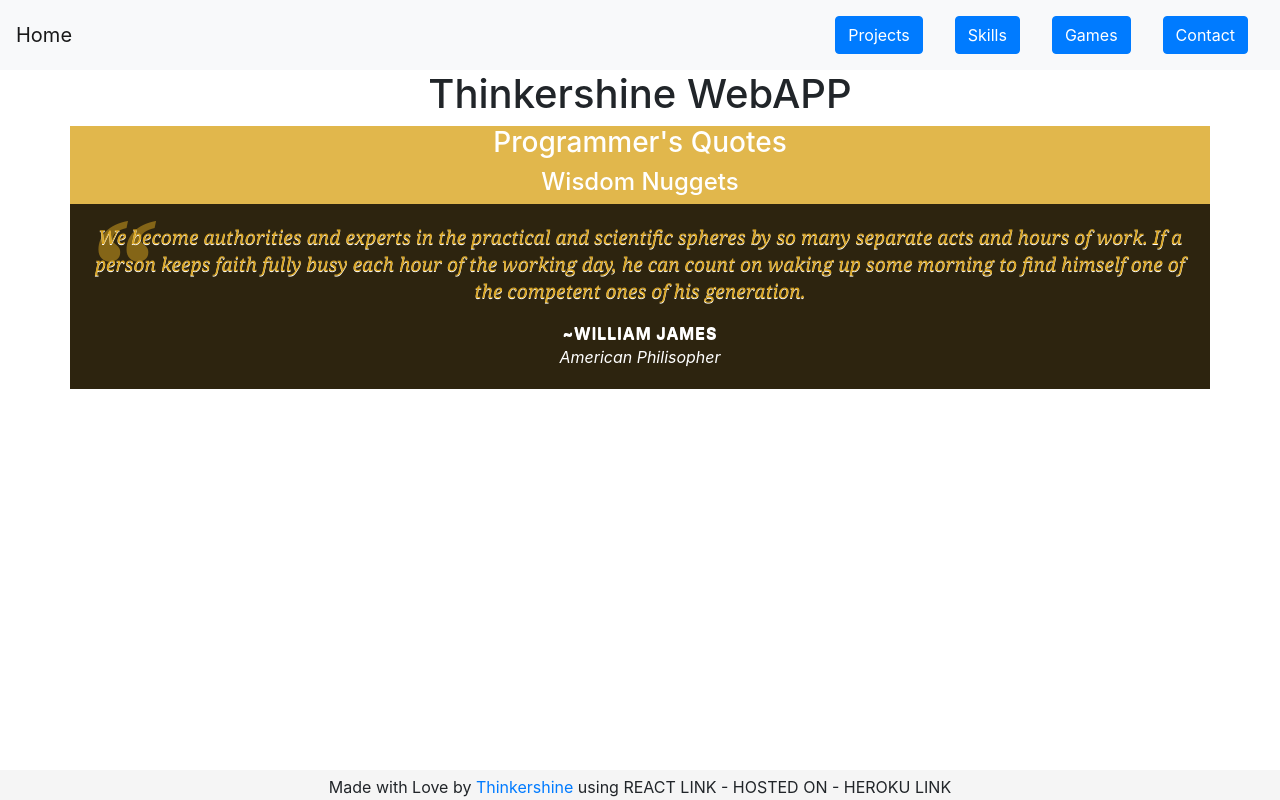
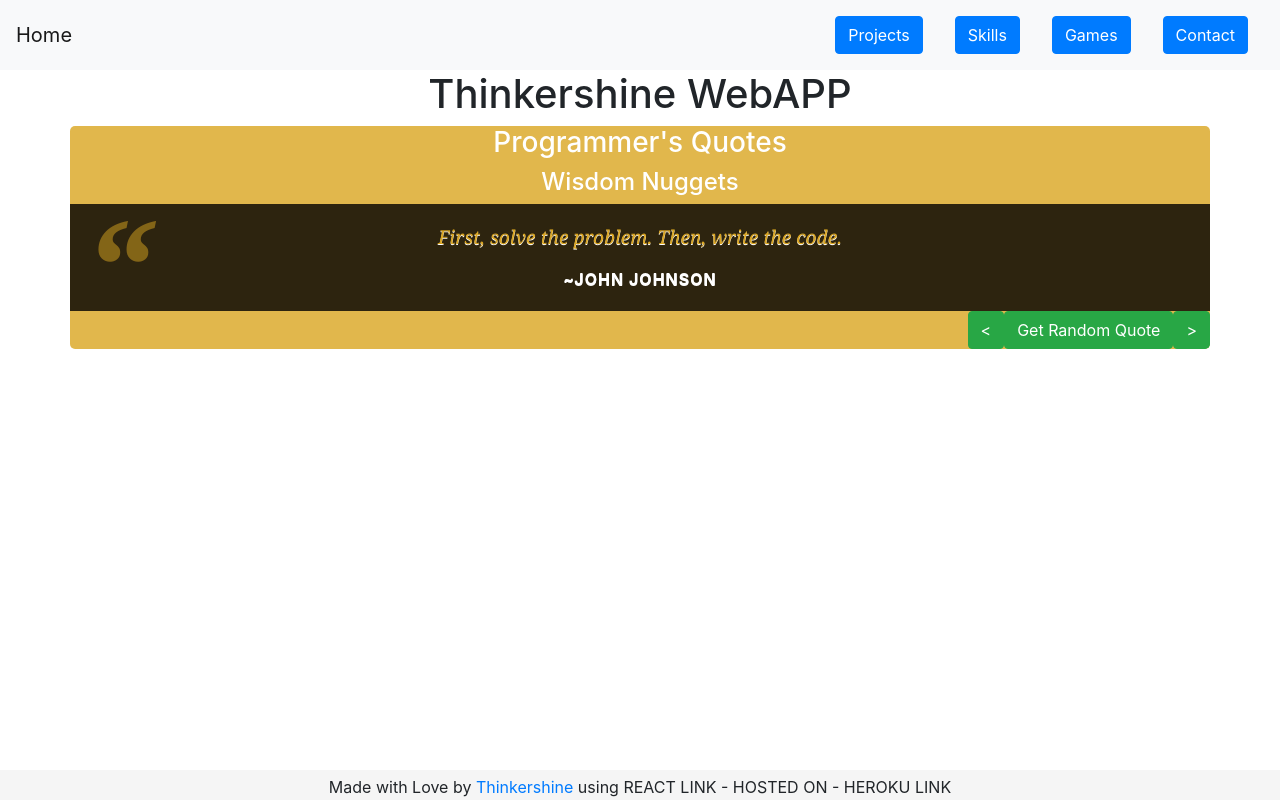
Before and after one commit to Thinkershine/Thinkershine-WebAPP, a React (Create React App) app: page / in a window 1280 px wide. Built offline with nearby package versions, Linux system fonts and the light colour scheme.

Commit message:
Edit ProgrammersQuotes - Next, Prev and Random Buttons and Styling

```diff
--- a/src/App.css
+++ b/src/App.css
@@ -106,6 +106,9 @@ ul {
 
 #quotes {
   background-color: rgba(218, 165, 32, 0.8);
+  border-radius: 5px;
+  overflow: hidden;
+  padding: 0;
 }
 
 .programmers-quotes {
--- a/src/components/common/quotes.jsx
+++ b/src/components/common/quotes.jsx
@@ -1,7 +1,8 @@
 import React, { Component } from "react";
 import {
   getProgrammingQuoteByIndex,
-  getProgrammingQuotes
+  getProgrammingQuotes,
+  getRandomProgrammingQuote
 } from "./../../services/fakeQuoteService";
 
 class Quotes extends Component {
@@ -11,25 +12,74 @@ class Quotes extends Component {
     super(props);
 
     this.state = {
-      programmerQuotes: [],
-      currentQuote: "",
-      currentAuthor: "",
-      whoHeIs: ""
+      programmerQuotes: getProgrammingQuotes(),
+      currentQuote: {},
+      currentQuoteIndex: 2
     };
+    this.state.prevQuote = this.prevQuote.bind(this);
+    this.state.randomQuote = this.randomQuote.bind(this);
+    this.state.nextQuote = this.nextQuote.bind(this);
   }
 
   componentDidMount() {
-    const programmerQuotes = getProgrammingQuotes();
-    console.log("QUOTES", programmerQuotes);
-    const currentQuote = programmerQuotes[0];
-    const currentAuthor = currentQuote.author;
-    const whoHeIs = currentQuote.whoHeIs;
-    this.setState({ programmerQuotes, currentQuote, currentAuthor, whoHeIs });
+    // const programmerQuotes = ;
+    console.log("QUOTES", this.state.programmerQuotes);
+    const currentQuote = this.state.programmerQuotes[
+      this.state.currentQuoteIndex
+    ];
+
+    this.setState({ currentQuote });
+  }
+
+  componentWillUnmount() {
+    console.log("Will Unmount");
+  }
+
+  prevQuote() {
+    console.log("Prev Quote");
+    let newQuoteIndex = this.state.currentQuoteIndex;
+    newQuoteIndex -= 1;
+    console.log("NEW QUOTE INDEX", newQuoteIndex);
+    if (newQuoteIndex === 0) {
+      newQuoteIndex = this.state.programmerQuotes.length - 1;
+    }
+    const currentQuote = this.state.programmerQuotes[newQuoteIndex];
+    console.log("NEW QUOTE INDEX", newQuoteIndex);
+    this.setState({
+      currentQuoteIndex: newQuoteIndex,
+      currentQuote
+    });
+  }
+
+  nextQuote() {
+    console.log("Next Quote");
+    let newQuoteIndex = this.state.currentQuoteIndex;
+    newQuoteIndex += 1;
+    console.log("Next Q Index", newQuoteIndex);
+    if (newQuoteIndex === this.state.programmerQuotes.length - 1) {
+      newQuoteIndex = 0;
+    }
+    console.log("Next Q Index", newQuoteIndex);
+    const currentQuote = this.state.programmerQuotes[newQuoteIndex];
+
+    this.setState({
+      currentQuoteIndex: newQuoteIndex,
+      currentQuote
+    });
+  }
+
+  randomQuote() {
+    console.log("Random Quote");
+    const currentQuote = getRandomProgrammingQuote();
+    const newQuoteIndex = currentQuote.id;
+
+    console.log("New INDEX", newQuoteIndex);
+    this.setState({ currentQuoteIndex: newQuoteIndex, currentQuote });
   }
 
   render() {
     return (
-      <div id="quotes">
+      <div id="quotes" className="col">
         <div className="programmers-quotes-header">
           <h3>Programmer's Quotes</h3>
           <h4>Wisdom Nuggets</h4>
@@ -39,10 +89,21 @@ class Quotes extends Component {
             <p>{this.state.currentQuote.quote}</p>
           </blockquote>
           <cite>
-            <span>~{this.state.currentAuthor}</span>
+            <span>~{this.state.currentQuote.author}</span>
             <br />
-            {this.state.whoHeIs}
+            {this.state.currentQuote.whoHeIs}
           </cite>
+        </div>
+        <div style={{ float: "right", clear: "both" }}>
+          <button onClick={this.state.prevQuote} className="btn btn-success">
+            {"<"}
+          </button>
+          <button onClick={this.state.randomQuote} className="btn btn-success">
+            Get Random Quote
+          </button>
+          <button onClick={this.state.nextQuote} className="btn btn-success">
+            {">"}
+          </button>
         </div>
       </div>
     );
--- a/src/services/fakeQuoteService.js
+++ b/src/services/fakeQuoteService.js
@@ -5,11 +5,67 @@ export const programmingQuotes = [
       "We become authorities and experts in the practical and scientific spheres by so many separate acts and hours of work. If a person keeps faith fully busy each hour of the working day, he can count on waking up some morning to find himself one of the competent ones of his generation.",
     author: "William James",
     whoHeIs: "American Philisopher"
+  },
+  {
+    id: 1,
+    quote:
+      "Any fool can write code that a computer can understand. Good programmers write code that humans can understand.",
+    author: "Martin Fowler",
+    whoHeIs: ""
+  },
+  {
+    id: 2,
+    quote: "First, solve the problem. Then, write the code.",
+    author: "John Johnson",
+    whoHeIs: ""
+  },
+  {
+    id: 3,
+    quote: "Experience is the name everyone gives to their mistakes.",
+    author: "Oscar Wilde",
+    whoHeIs: ""
+  },
+  { id: 4, quote: "Knowledge is power.", author: "Francis Bacon", whoHeIs: "" },
+  {
+    id: 5,
+    quote:
+      "Sometimes it pays to stay in bed on Monday, rather than spending the rest of the week debugging Monday’s code.",
+    author: "Dan Salomon",
+    whoHeIs: ""
+  },
+  {
+    id: 6,
+    quote:
+      "Perfection is achieved not when there is nothing more to add, but rather when there is nothing more to take away.",
+    author: "Antoine de Saint-Exupery",
+    whoHeIs: ""
+  },
+  {
+    id: 7,
+    quote:
+      "When to use iterative development? You should use iterative development only on projects that you want to succeed.",
+    author: "Martin Fowler",
+    whoHeIs: ""
+  },
+  {
+    id: 8,
+    quote: "Before software can be reusable it first has to be usable.",
+    author: "Ralph Johnson",
+    whoHeIs: ""
+  },
+  {
+    id: 9,
+    quote: "Make it work, make it right, make it fast.",
+    author: "Kent Beck",
+    whoHeIs: ""
   }
 ];
 
 export function getRandomProgrammingQuote() {
-  return programmingQuotes[Math.ceil(Math.random() * programmingQuotes.length)];
+  let min = Math.ceil(0);
+  let max = Math.floor(programmingQuotes.length - 1);
+  let randomIndex = Math.floor(Math.random() * (max - min + 1)) + min;
+  return programmingQuotes[randomIndex];
 }
 
 export function getProgrammingQuoteByIndex(index) {
```
